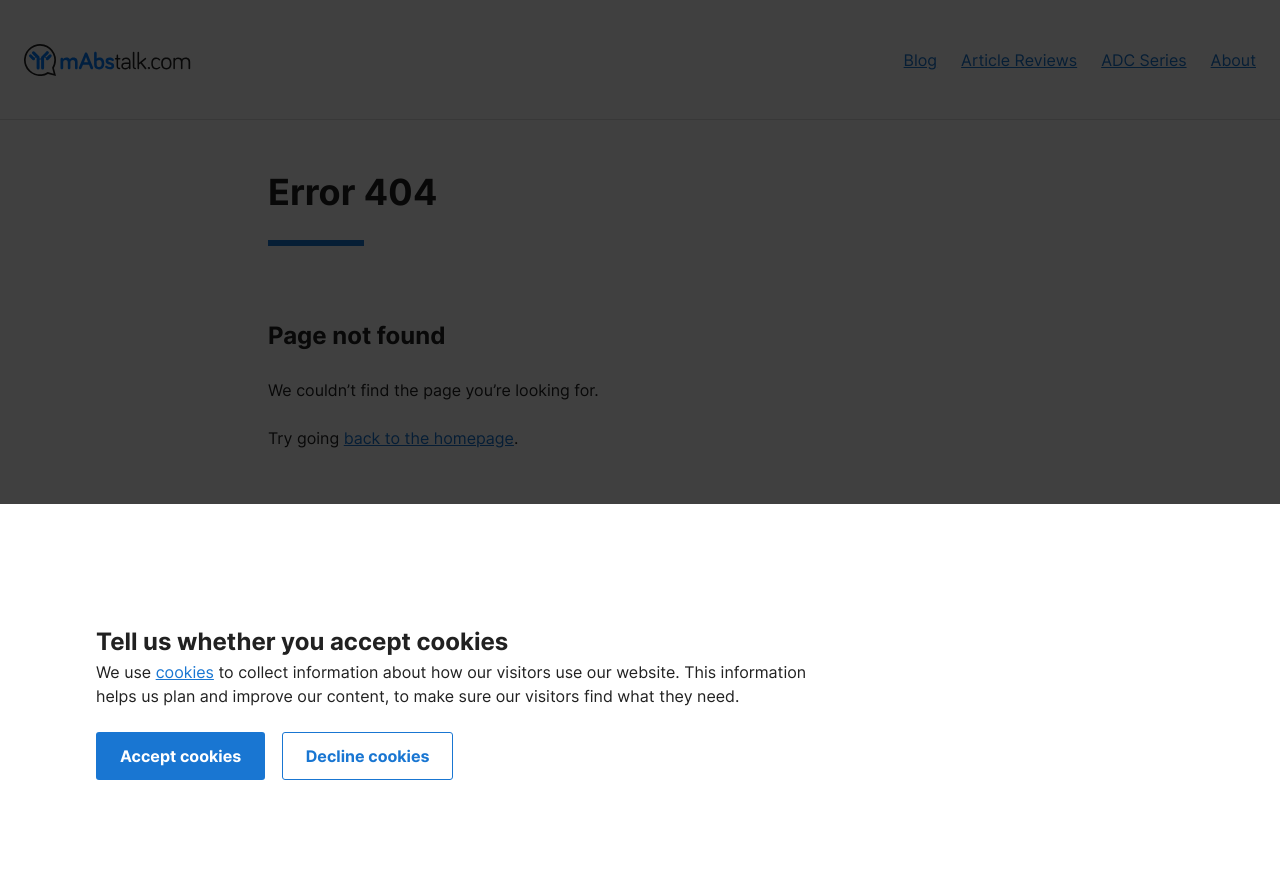
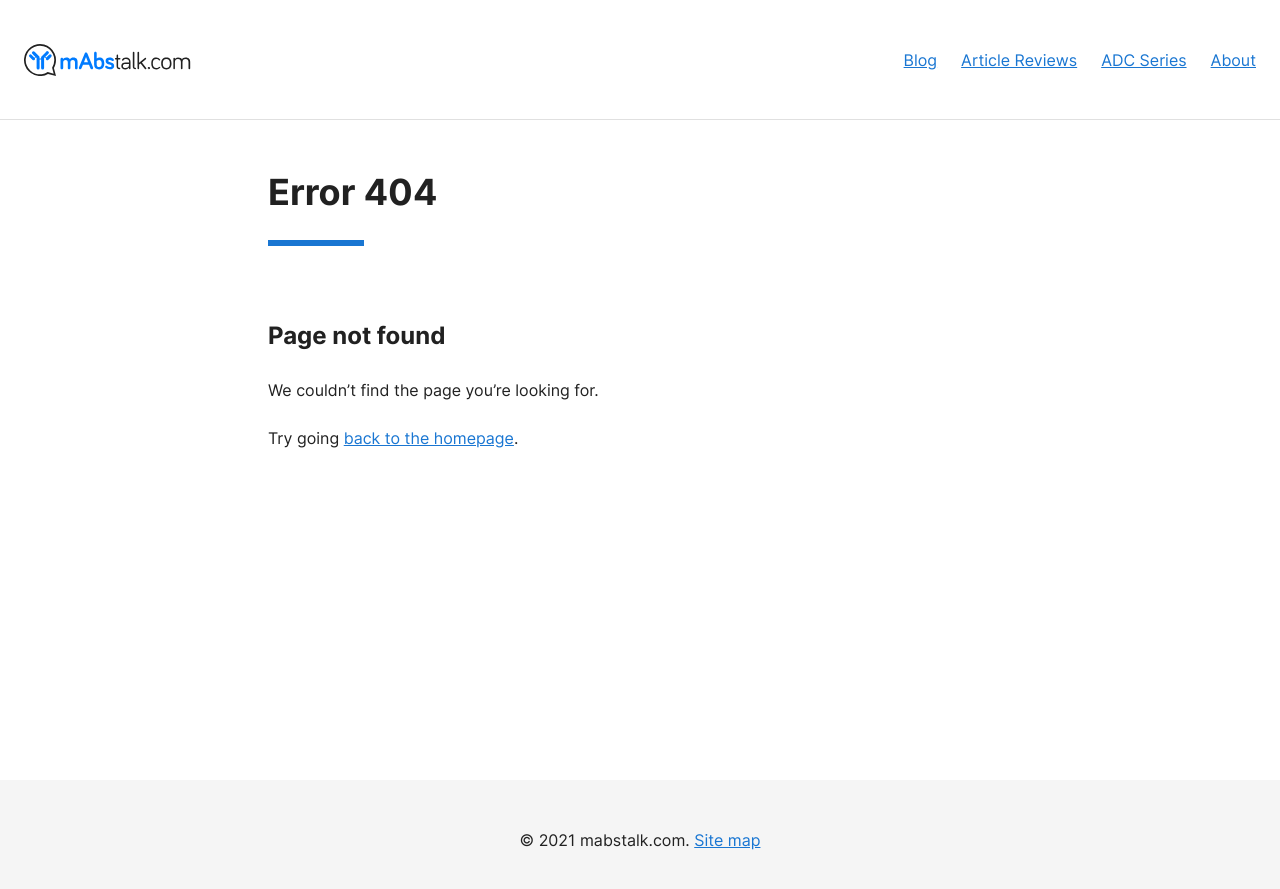
Before and after one commit to qphl/mabstalk.com, a Jekyll site: the page built from 404.md, in a window 1280 px wide. Shown: the top 889 px of the page. Built offline with Jekyll 4.4.1, drawn with Linux system fonts in a browser that asks for light colours.

Commit message:
Switches to GA4

```diff
--- a/_includes/header.html
+++ b/_includes/header.html
@@ -11,140 +11,17 @@
     <title>{% if page.layout == "tag" %}Tag: {% endif %}{% if page.title != "Homepage" %}{{ page.title }} — {% endif %}{{ site.name }}</title>
     <style>{% capture styles %}{% include styles.scss %}{% endcapture %}{{ styles | scssify }}</style>
     <link rel="apple-touch-icon" href="/apple-touch-icon.png">
+    <!-- Global site tag (gtag.js) - Google Analytics -->
+    <script async src="https://www.googletagmanager.com/gtag/js?id=G-1ZMZVXR4TP"></script>
+    <script>
+        window.dataLayer = window.dataLayer || [];
+        function gtag(){dataLayer.push(arguments);}
+        gtag('js', new Date());
+        gtag('config', 'G-1ZMZVXR4TP');
+    </script>
 </head>
 
 <body>
-    <noscript>
-        <iframe src="https://www.googletagmanager.com/ns.html?id=GTM-WQN395G" height="0" width="0" style="display:none;visibility:hidden"></iframe>
-    </noscript>
-    <style>
-        .cookie-notice {
-            display: none;
-        }
-        .cookie-notice.is-open {
-            background-color: rgba(0,0,0,0.75);
-            display: flex;
-            flex-direction: column;
-            height: 100vh;
-            justify-content: flex-end;
-            left: 0;
-            position: fixed;
-            top: 0;
-            width: 100vw;
-            z-index: 1000;
-        }
-        .cookie-banner {
-            background-color: #FFF;
-            overflow-y: auto;
-            padding: 1.5rem;
-        }
-        @media (min-width: 720px) {
-            .cookie-banner {
-                padding: 6rem;
-            }
-        }
-        .cookie-banner h1 {
-            color: #212121;
-            font-family: Inter, -apple-system, BlinkMacSystemFont, "Segoe UI", Roboto, sans-serif;
-            font-size: 24px;
-            font-weight: 700;
-            line-height: 36px;
-            margin: 24px 0 0;
-        }
-        .cookie-banner p {
-            color: #212121;
-            font-family: Inter, -apple-system, BlinkMacSystemFont, "Segoe UI", Roboto, sans-serif;
-            font-size: 16px;
-            line-height: 24px;
-            margin: 0 0 24px;
-            max-width: 720px;
-        }
-        .cookie-banner a {
-            color: #1976D2;
-            text-decoration: underline;
-        }
-        .cookie-banner a:hover {
-            color: #0D47A1;
-        }
-        .cookie-banner a:visited {
-            color: #512DA8;
-        }
-        .cookie-banner a:visited:hover {
-            color: #311B92;
-        }
-        .cookie-button {
-            background-color: #1976D2;
-            border: 0;
-            border-radius: 3px;
-            color: #FFF;
-            cursor: pointer;
-            display: block;
-            font-family: inherit;
-            font-size: inherit;
-            font-weight: 700;
-            line-height: inherit;
-            margin: 0 0 12px;
-            padding: 12px 24px;
-            width: 100%;
-        }
-        @media (min-width: 720px) {
-            .cookie-button {
-                display: inline-block;
-                margin: 0 12px 0 0;
-                width: auto;
-            }
-        }
-        .cookie-button--ghost {
-            border: 1px solid #1976D2;
-            background-color: #FFF;
-            color: #1976D2;
-            padding: 11px 23px;
-        }
-    </style>
-    <div class="cookie-notice" id="cookie-notice">
-      <div class="cookie-banner">
-        <h1>Tell us whether you accept cookies</h1>
-        <p>We use <a href="https://en.wikipedia.org/wiki/HTTP_cookie">cookies</a> to collect information about how our visitors use our website. This information helps us plan and improve our content, to make sure our visitors find what they need.</p>
-        <p><button class="cookie-button" onClick="allowCookies();">Accept cookies</button> <button class="cookie-button cookie-button--ghost" onClick="declineCookies();">Decline cookies</button></p>
-      </div>
-    </div>
-    <script>
-        function qphlTrackingCode() {
-            (function(w,d,s,l,i){w[l]=w[l]||[];w[l].push({'gtm.start':
-            new Date().getTime(),event:'gtm.js'});var f=d.getElementsByTagName(s)[0],
-            j=d.createElement(s),dl=l!='dataLayer'?'&l='+l:'';j.async=true;j.src=
-            'https://www.googletagmanager.com/gtm.js?id='+i+dl;f.parentNode.insertBefore(j,f);
-            })(window,document,'script','dataLayer','GTM-WQN395G');
-        }
-
-        if (document.cookie.indexOf("allowCookies=true") >= 0) {
-            qphlTrackingCode();
-        } else if (document.cookie.indexOf("allowCookies=false") >= 0) {
-        } else {
-            document.getElementById("cookie-notice").classList.add("is-open");
-        }
-
-        function allowCookies() {
-            var e = new Date;
-            e.setTime(e.getTime() + 31536e6);
-            var o = "expires=" + e.toUTCString();
-            document.cookie = "allowCookies=true; " + o + "; path=/";
-            document.getElementById('cookie-notice').classList.remove("is-open");
-            qphlTrackingCode();
-        }
-
-        function declineCookies() {
-            for (var e = document.cookie.split(";"), o = 0; o < e.length; o++) {
-                var t = e[o].split("=");
-                document.cookie = t[0] + " =; expires = Thu, 01 Jan 1970 00:00:00 UTC; path=/"
-            }
-            var i = new Date;
-            i.setTime(i.getTime() + 31536e6);
-            var n = "expires=" + i.toUTCString();
-            document.cookie = "allowCookies=false; " + n + "; path=/";
-            document.getElementById('cookie-notice').classList.remove("is-open");
-        }
-    </script>
     <style>{% capture font-styles %}{% include fonts.scss %}{% endcapture %}{{ font-styles | scssify }}</style>
     <a class="skip-link" href="#content">Skip to content</a>
     <header class="navbar{% if page.title == "Homepage" %} navbar--homepage{% endif %}" role="banner">
```
